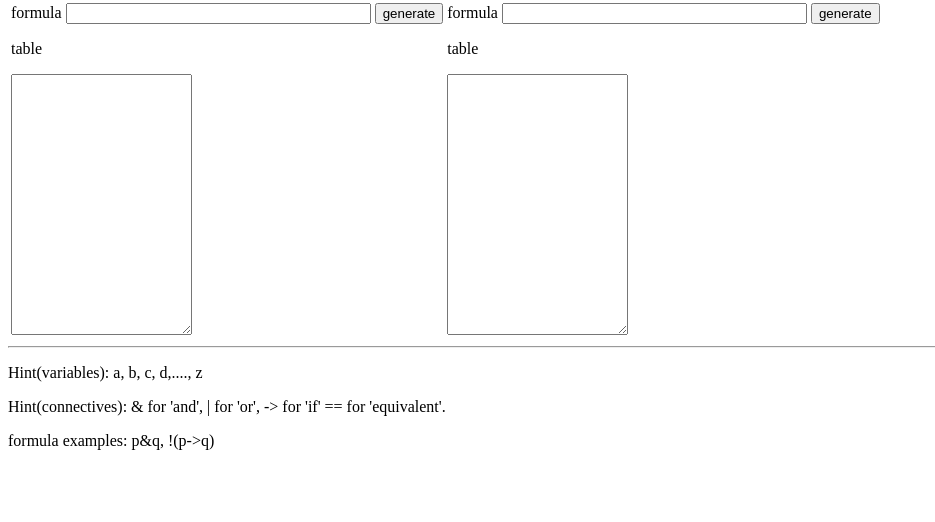
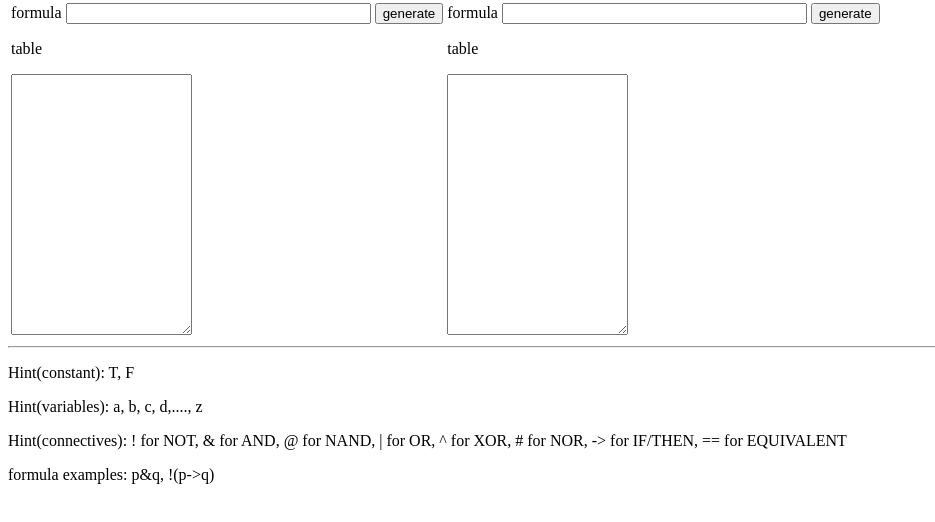
Before and after one commit to 41semicolon/41semicolon.github.io, a website: page logic/truth-table/index.html in a window 1280 px wide. Shown: the part 66-588 px from the top of the page, without its empty margins (0-935 px from the left). Drawn offline with Linux system fonts and the light colour scheme.

Commit message:
added readme

```diff
--- a/logic/truth-table/index.html
+++ b/logic/truth-table/index.html
@@ -19,9 +19,9 @@
     </tr></table>
 
     <hr>
-    <p> Hint(variables): a, b, c, d,...., z </p>
-    <p> Hint(connectives): &amp; for 'and', | for 'or', -&gt; for 'if'
-       == for 'equivalent'.</p>
+    <p> Hint(constant): T, F</p>
+    <p> Hint(variables): a, b, c, d,...., z</p>
+    <p> Hint(connectives): ! for NOT, &amp; for AND, @ for NAND, | for OR, ^ for XOR, # for NOR, -&gt; for IF/THEN, == for EQUIVALENT</p>
     <p> formula examples: p&amp;q, !(p-&gt;q)
 </p>
 </body>
```
Also changed, not shown: logic/truth-table/README.md (added).
